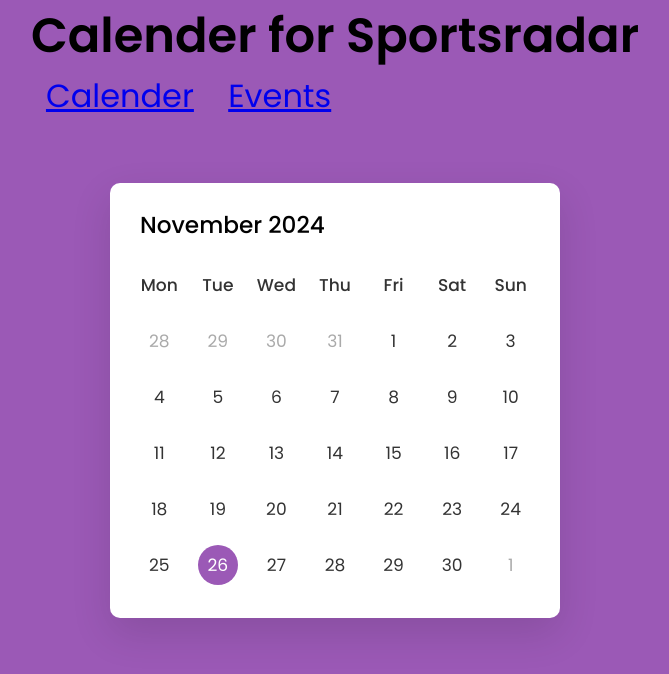
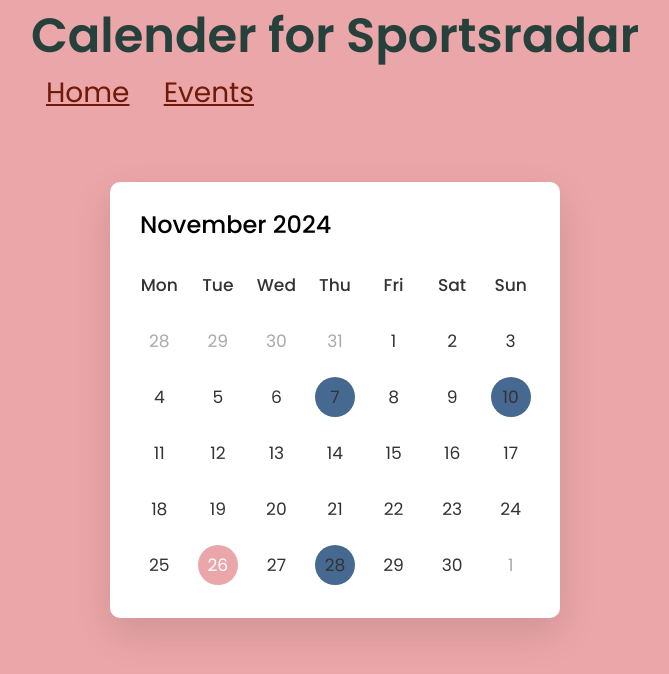
Before and after one commit to St4bb3d/SportsRadar_FrontEnd_Calender, a website: page index.html in a window 1280 px wide. Shown: the whole page, without its empty margins (305-974 px from the left). Drawn offline with Linux system fonts and the light colour scheme.

Commit message:
Dot Marker (Scheduled Event)
-updated colours in style.css
-implemented a new css style of list items if event is scheduled on that day(Resembling dot marker)
- declared tempeorary array of events for coding purposes

```diff
--- a/index.html
+++ b/index.html
@@ -13,7 +13,7 @@
     <h1 class="title">Calender for Sportsradar</h1>
     <nav>
       <ul class="nav-bar">
-        <li><a href="index.html">Calender</a></li>
+        <li><a href="index.html">Home</a></li>
         <li><a href="index.html">Events</a></li>
       </ul>
     </nav>
--- a/index.js
+++ b/index.js
@@ -12,14 +12,25 @@
 const months = ["January", "February", "March", "April", "May", "June", "July",
     "August", "September", "October", "November", "December"];
 
+//array of dates of events scheduled
+const events = [new Date(2024, 10, 7), new Date(2024, 10, 28), new Date(2024, 10, 10)];
+
+
+
 const renderCalendar = () =>
 {
             let firstDayofMonth = new Date(currYear, currMonth, 1).getDay();
                 firstDayofMonth = (firstDayofMonth === 0) ? 6 : firstDayofMonth - 1; // Adjust to make Sunday the start of the week
+
             let lastDateofMonth = new Date(currYear, currMonth + 1, 0).getDate(), // getting last date of month
                 lastDayofMonth = new Date(currYear, currMonth, lastDateofMonth).getDay(), // getting last day of month
                 lastDateofLastMonth = new Date(currYear, currMonth, 0).getDate(); // getting last date of previous month
+
             let liTag = "";
+
+
+
+
 
             //PREVIOUS MONTH LIST ITEMS - INACTIVE
             for (let i = firstDayofMonth; i > 0; i--)
@@ -27,14 +38,37 @@
                 liTag += `<li class="inactive">${lastDateofLastMonth - i + 1}</li>`;
             }
 
-            //CURRENT MONTH LIST ITEMS - ACTIVE
-            for (let i = 1; i <= lastDateofMonth; i++)
-            { // creating li of all days of current month
-                // adding active class to li if the current day, month, and year matched
-                let isToday = i === date.getDate() && currMonth === new Date().getMonth()
-                && currYear === new Date().getFullYear() ? "active" : "";
+
+
+            // CURRENT MONTH LIST ITEMS - ACTIVE
+            for (let i = 1; i <= lastDateofMonth; i++) { // creating li of all days of current month
+                let isToday = ""; // Initialize as empty
+
+                // Check if the current iteration matches today's date
+                if (i === date.getDate() && currMonth === new Date().getMonth() && currYear === new Date().getFullYear()) {
+                    isToday = "active"; // Set to "active" by default for today's date
+                }
+
+                // Loop through events to check if the date matches an event
+                for (let j = 0; j < events.length; j++) {
+                    if (
+                        events[j].getDate() === i &&
+                        events[j].getMonth() === currMonth &&
+                        events[j].getFullYear() === currYear
+                    ) {
+                        isToday = "scheduled"; // Override to "scheduled" if there's a matching event
+                        break; // Exit the loop since we found a match
+                    }
+                }
+
+                // Add the list item with the appropriate class
                 liTag += `<li class="${isToday}">${i}</li>`;
             }
+
+
+
+
+
 
             //NEXT MONTH LIST ITEMS - INACTIVE
                     for (let i = lastDayofMonth; i < 7; i++)
@@ -43,6 +77,7 @@
                     }
                     currentDate.innerText = `${months[currMonth]} ${currYear}`; // passing current mon and yr as currentDate text
                     daysTag.innerHTML = liTag;
+
 }
 //calling the function
 renderCalendar();
--- a/style.css
+++ b/style.css
@@ -6,13 +6,37 @@
     box-sizing: border-box;
     font-family: 'Poppins', sans-serif;
 }
+.title{
+    text-align: left;
+    font-weight: bold;
+    font-size: 3rem;
+    color: #26413C;
+}
+.navbar{
+    position: fixed;
+    top: 0;
+}
+.navbar ul li{
+    list-style: none;
+    padding: 0 15px;
+    display: inline-block;
+    font-size: 1.75rem;
+    cursor: pointer;
+    color: #CE2D4F;
+}
+.navbar ul li a{
+    color: #6F1A07;
+}
+.navbar ul li a:hover{
+    color: #B1740F;
+}
 body{
     display: flex;
     align-items: center;
     padding: 0 10px;
     justify-content: center;
     min-height: 100vh;
-    background: #9B59B6;
+    background: #EBA6A9;
 }
 .wrapper{
     width: 450px;
@@ -48,7 +72,7 @@
     background: #f2f2f2;
 }
 header .current-date{
-    font-size: 1.45rem;
+    font-size: 1.5rem;
     font-weight: 500;
 }
 .calendar{
@@ -96,23 +120,11 @@
     transform: translate(-50%, -50%);
 }
 .days li.active::before{
-    background: #9B59B6;
+    background: #EBA6A9;
 }
 .days li:not(.active):hover::before{
     background: #f2f2f2;
 }
-.navbar{
-    position: fixed;
-    top: 0;
+.days li.scheduled::before{
+    background: #456990;
 }
-.navbar ul li{
-    list-style: none;
-    padding: 0 15px;
-    display: inline-block;
-    font-size: 2rem;
-}
-.title{
-    text-align: left;
-    font-weight: bold;
-    font-size: 3rem;
-}
```
Also changed, not shown: README.md. Lines whose indentation alone changed are shown as unchanged.
